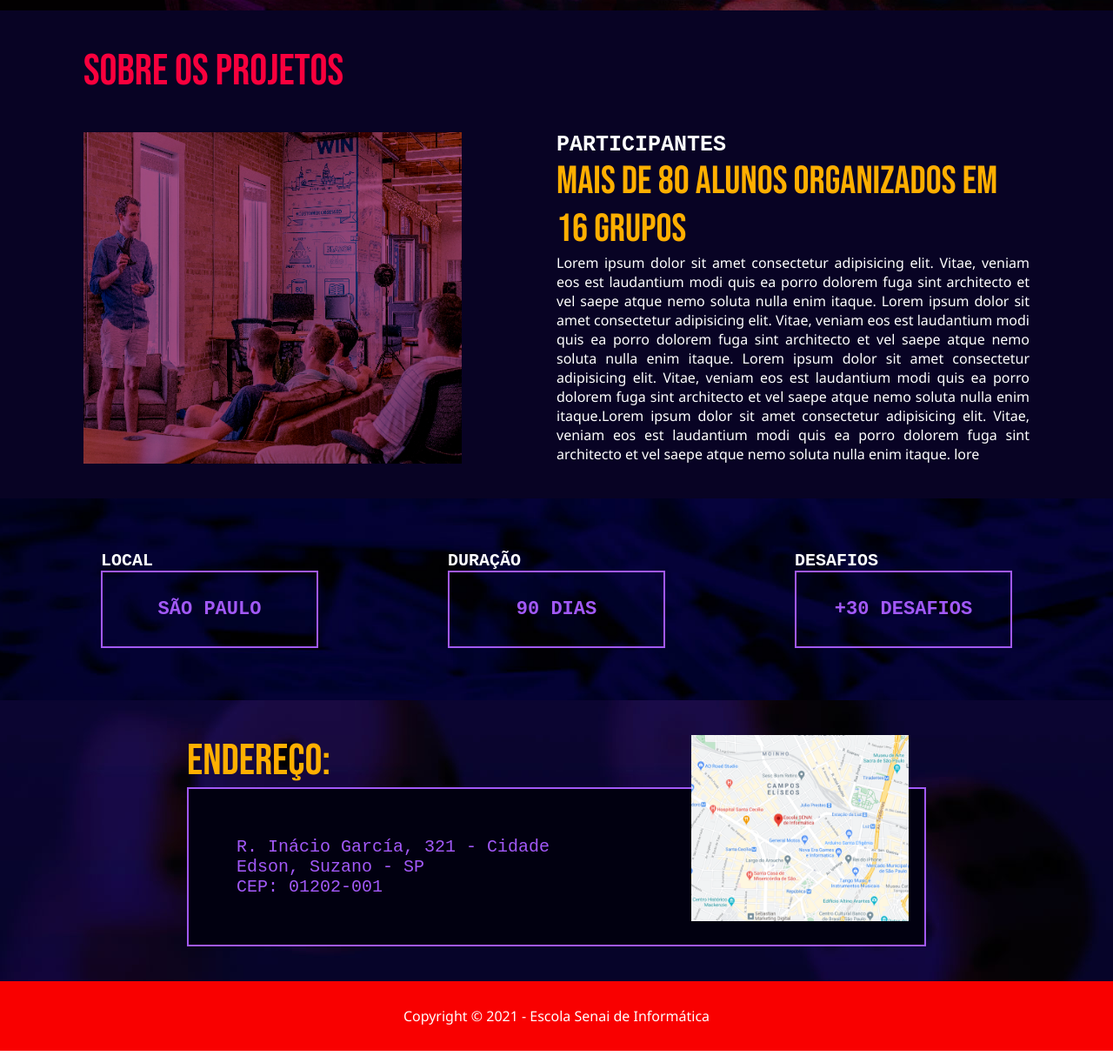
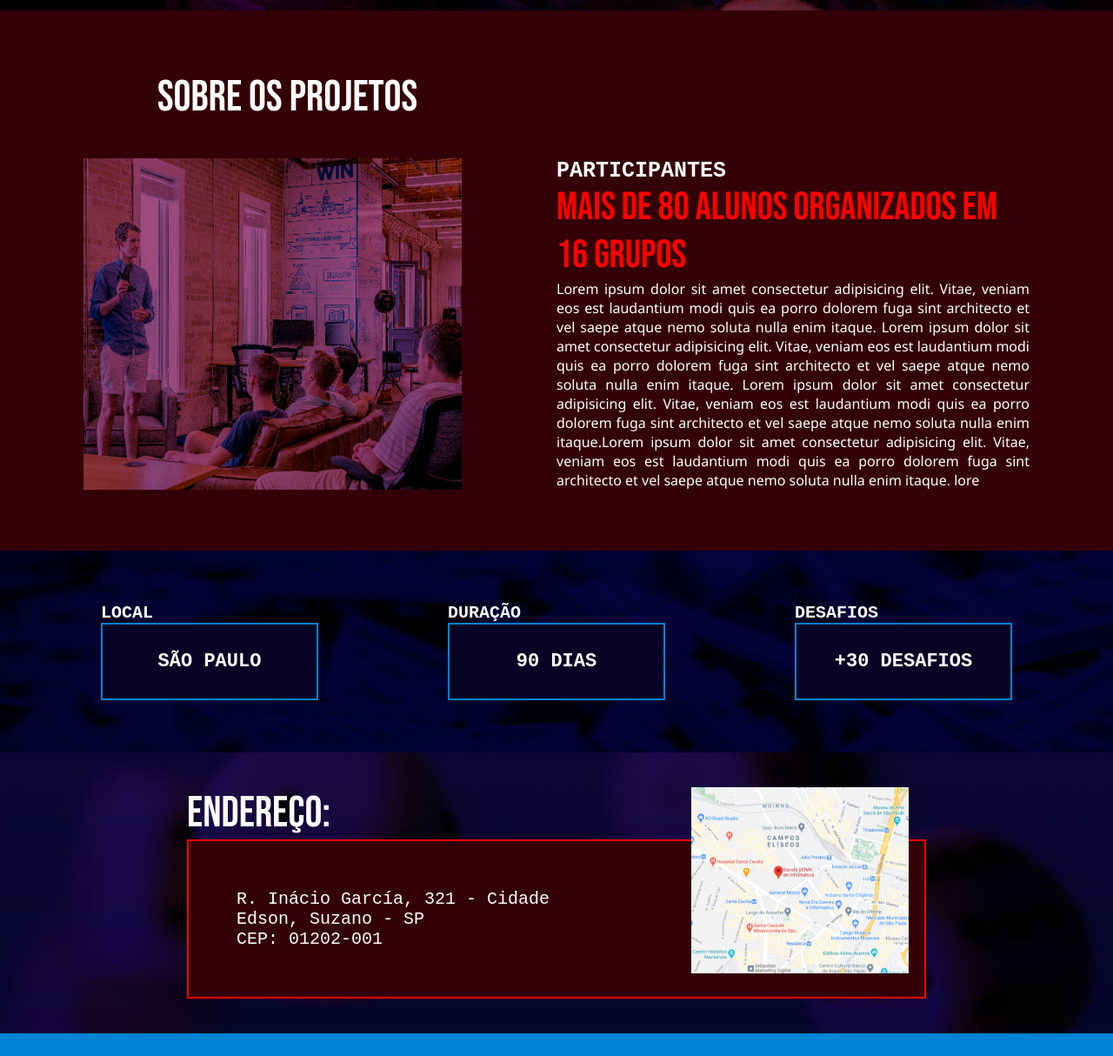
Before and after one commit to gabicerqueira/SENAI, a plain HTML site: page index.html in a window 1280 px wide. Shown: the part 756-1970 px from the top of the page at 87% size. Drawn offline with Linux system fonts and the light colour scheme.

Commit message:
Cor
Arrumei as cores do site para vermelho e azul

```diff
--- a/css/estilo.css
+++ b/css/estilo.css
@@ -132,21 +132,23 @@ h1 {
 }
 
 .sobre-projetos {
-    background-color: #080324;
-    padding-top: 40px;
-    padding-bottom: 40px;
+    background-color: #330007;
+    padding-top: 70px;
+    padding-bottom: 70px;
 }
 
 .sobre-projetos h2 {
-    color: #F9003D;
+    color: #ffffff;
     font-size: 50px;
     font-weight: 500;
     margin-bottom: 40px;
+    margin-left: 85px;
 }
 
 .conteudo-sobre {
     display: flex;
     justify-content: space-between;
+
 }
 
 .imagem-sobre {
@@ -166,7 +168,7 @@ h1 {
 }
 
 .conteudo-sobre h3 {
-    color: #FFAF00;
+    color: #ff0000;
     font-size: 45px;
     font-weight: 500;
 }
@@ -197,15 +199,16 @@ h1 {
 }
 
 .card-info h3 {
-    color: #FFFFFF;
+    color: #ffffff;
     font-size: 20px;
 }
 
 .card-info p {
-    color: #A259F7;
+    color: #ffffff;
     font-size: 22px;
     font-weight: 600;
-    border: solid 2px #A259F7;
+    border: solid 2px #0083d4;
+    background-color: #080324;
     width: 250px;
     padding: 30px 0;
     text-align: center;
@@ -223,16 +226,16 @@ h1 {
 }
 
 .conteudo-endereco h2 {
-    color: #FFAF00;
+    color: rgb(253, 253, 253);
     font-size: 50px;
     font-weight: 500;
 }
 
 .texto-endereco {
-    color: #A259F7;
+    color: #ffffff;
     font-family: 'Courier New', Courier, monospace;
-    background-color: #010010;
-    border: solid 2px #A259F7;
+    background-color: #330007;
+    border: solid 2px #ff0000;
     padding: 55px 55px;
 }
 
@@ -250,7 +253,7 @@ h1 {
 
 footer {
     height: 80px;
-    background-color: #f90000;
+    background-color: #0083d4;
     color: white;
     display: flex;
     justify-content: center;
```
